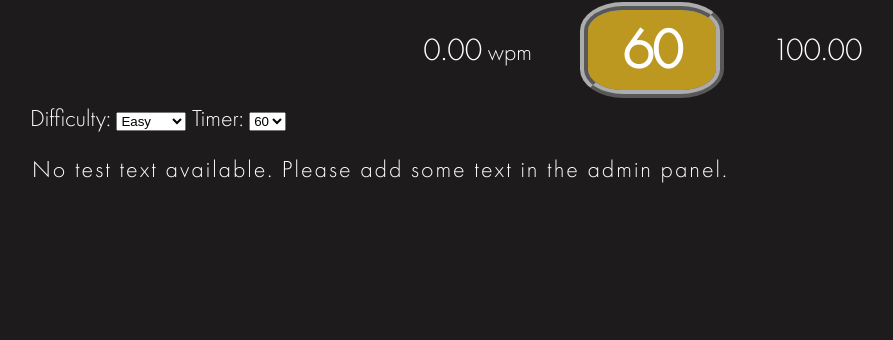
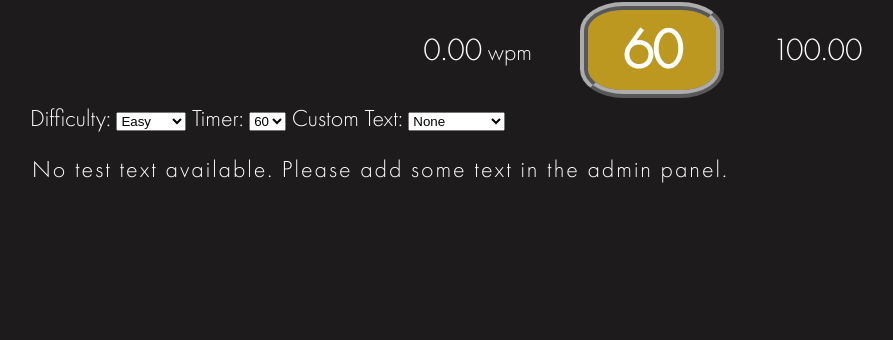
Before and after one commit to perimeterr/WPM-Hero, a Django app: page / in a window 1280 px wide. Shown: the part 159-499 px from the top of the page, without its empty margins (28-921 px from the left). Run offline with Django 5.2, Linux system fonts and the light colour scheme; a user stored in the database is signed in; tables that the repository leaves empty hold one stand-in row (values such as "Sample post").

Commit message:
custom text selection in settings panel

```diff
--- a/templates/home.html
+++ b/templates/home.html
@@ -32,6 +32,15 @@
                     <option value="30" {% if test_timer.selected_timer == "30" %}selected{% endif %}>30</option>
                     <option value="15" {% if test_timer.selected_timer == "15" %}selected{% endif %}>15</option>
                 </select>
+                {% if user.is_authenticated %}
+                <label>Custom Text:</label>
+                <select id="custom-text" name="custom-text" onchange="this.form.submit()">
+                    <option value="">None</option>
+                    {% for text in test_text.all_custom_texts %}
+                    <option value="{{ text.id }}">{{ text.content|truncatechars:30 }}</option>
+                    {% endfor %}
+                </select>
+                {% endif %}
             </form>
         </div>
 
```
